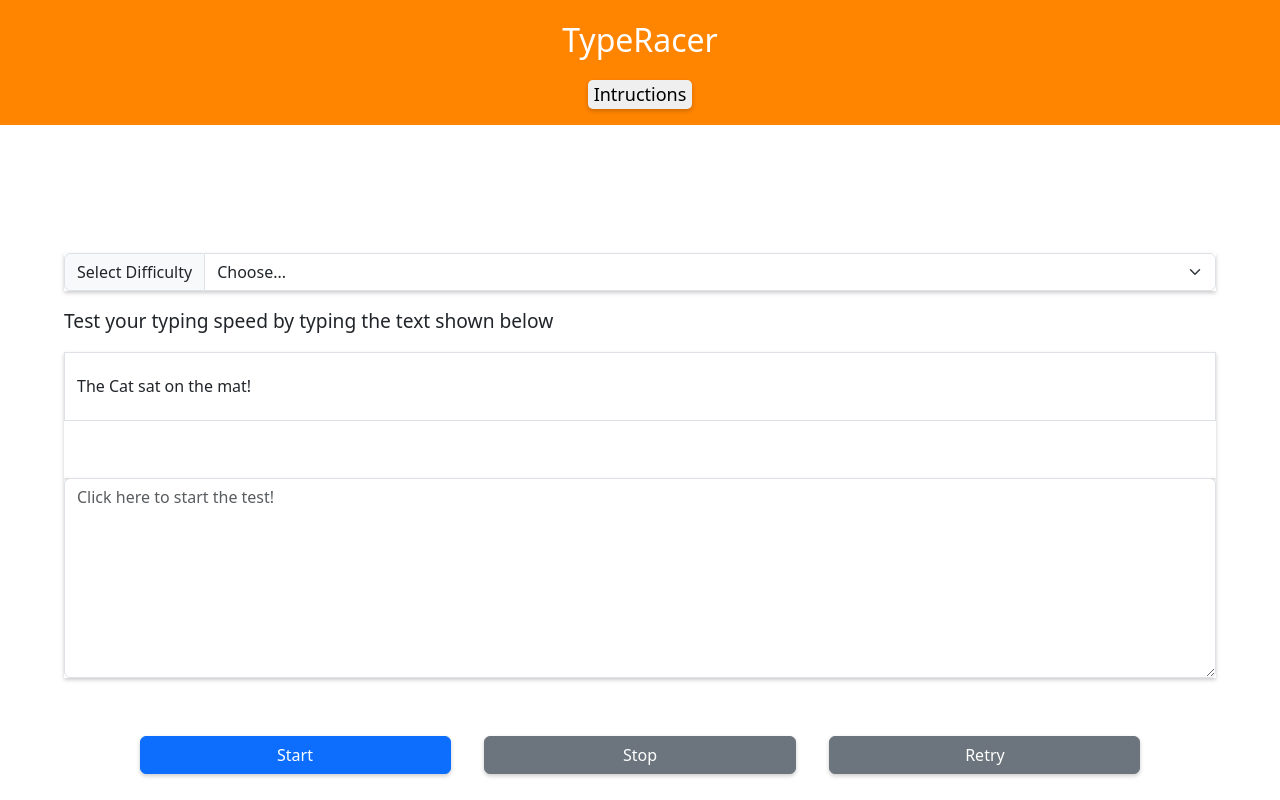
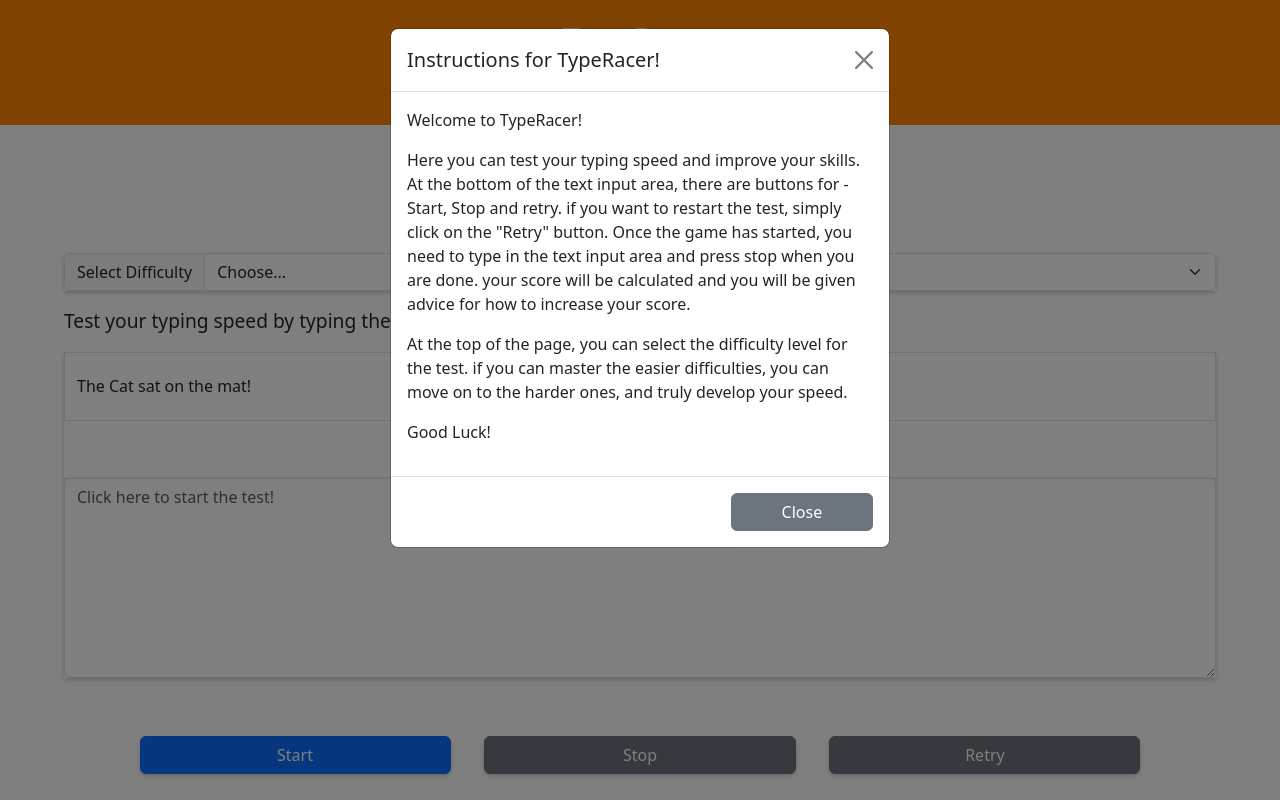
Before and after one commit to DylanAustin-TheDreamer/type-racer, a plain HTML site: page index.html in a window 1280 px wide. Both pictures are taken after a click on the button "Intructions". Shown: the top 800 px of the page. Drawn offline with nearby package versions, Linux system fonts and the light colour scheme.

Commit message:
I have added a bootstrap modal and had copilot give me a bassic javascript to activate the model on clicking instructions. I have also linked my local script but that script is for me to practice with alone

```diff
--- a/assets/css/style.css
+++ b/assets/css/style.css
@@ -36,3 +36,12 @@
     font-size: large;
     font-weight: 500;
 }
+
+.results{
+    border-radius: 5px;
+    border: solid 5px orange;
+    box-shadow: 0 4px 8px orange;
+    width: 75%;
+    height: 200px;
+    margin: 0;
+}
--- a/index.html
+++ b/index.html
@@ -11,7 +11,7 @@
 <body>
     <section class="nav-bar">
         <nav class="navigation">TypeRacer
-        <button style="width: auto; border-radius: 5px; border: none; font-weight: normal; box-shadow: 0 2px 4px rgba(0, 0, 0, 0.2);">Intructions</button>
+        <button style="width: auto; border-radius: 5px; border: none; font-weight: normal; box-shadow: 0 2px 4px rgba(0, 0, 0, 0.2);" id="openModalBtn">Intructions</button>
         </nav>
     </section>
 
@@ -50,6 +50,52 @@
  </section>
 </section>
 
+<!-- For the results section -->
+<section style="display: flex; align-items: center; justify-content: center;">
+    <div class="results">
+        </div>
+</section>
+<!-- End of results section -->
+
+<!-- For the modal -->
+ <div id="myModal" class="modal" tabindex="-1">
+  <div class="modal-dialog">
+    <div class="modal-content">
+      <div class="modal-header">
+        <h5 class="modal-title">Instructions for TypeRacer!</h5>
+        <button type="button" class="btn-close" data-bs-dismiss="modal" aria-label="Close"></button>
+      </div>
+      <div class="modal-body">
+        <p>Welcome to TypeRacer!</p>
+        <p>Here you can test your typing speed and improve your skills. At the bottom of the text input area, there are buttons for - Start, Stop and retry.
+            if you want to restart the test, simply click on the "Retry" button. Once the game has started, you need to type in the text input area and press stop when you are done.
+            your score will be calculated and you will be given advice for how to increase your score.</p>
+        <p>At the top of the page, you can select the difficulty level for the test. if you can master the easier difficulties, you can move on to the harder ones, and truly develop your speed.</p>
+        <p>
+            Good Luck!
+            </p>
+      </div>
+      <div class="modal-footer">
+        <button type="button" class="btn btn-secondary" data-bs-dismiss="modal">Close</button>
+      </div>
+    </div>
+  </div>
+</div>
+<!-- End of modal -->
+
+
+<!-- JavaScript to activate modal -->
+<script>
+document.getElementById('openModalBtn').addEventListener('click', function () {
+  var myModal = new bootstrap.Modal(document.getElementById('myModal'));
+  myModal.show();
+});
+</script>
+
+<!-- Bootstrap JavaScript -->
 <script src="https://cdn.jsdelivr.net/npm/bootstrap@5.3.7/dist/js/bootstrap.bundle.min.js" integrity="sha384-ndDqU0Gzau9qJ1lfW4pNLlhNTkCfHzAVBReH9diLvGRem5+R9g2FzA8ZGN954O5Q" crossorigin="anonymous"></script>
+
+<!-- My JavaScript -->
+<script src="assets/javascript/script.js"></script>
 </body>
 </html>
```
